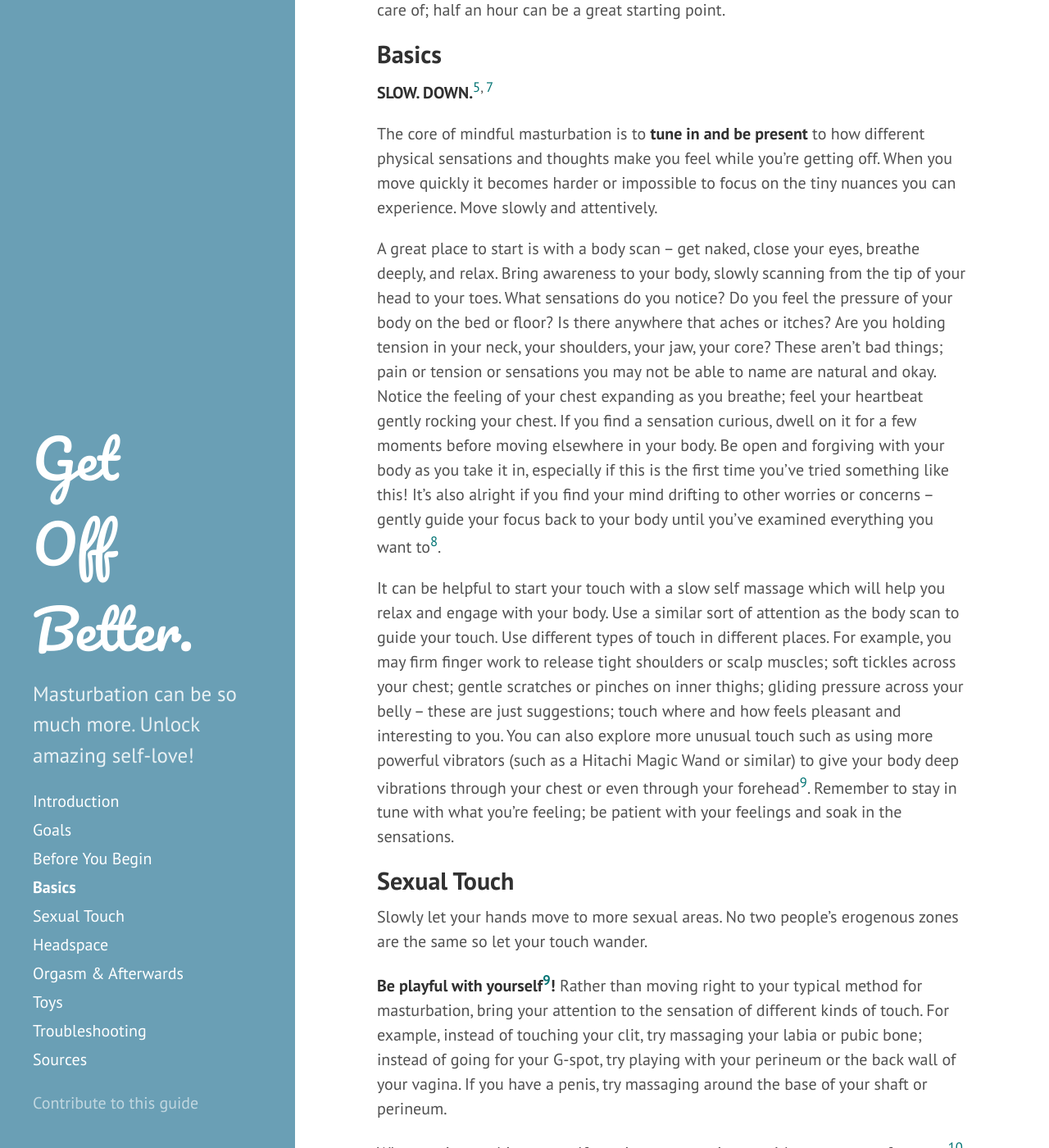
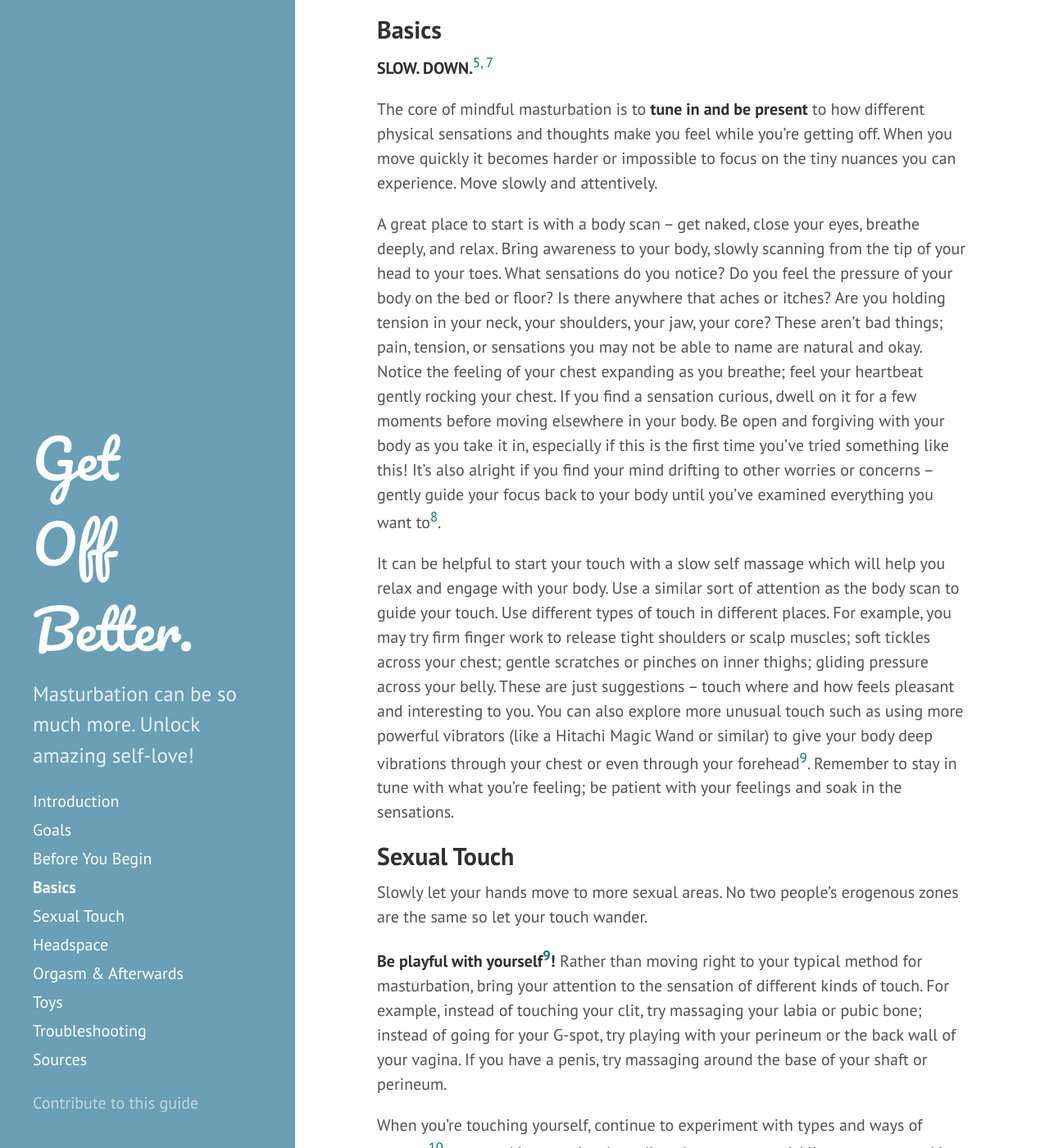
Before and after one commit to abigailsegreta/mindfulmasturbation, a Jekyll site: the page built from index.md, in a window 1280 px wide and 1400 px high, scrolled down 2052 px. Shown: the whole window at 82% size. Built offline with Jekyll 4.4.1, drawn with Linux system fonts in a browser that asks for light colours; some of the changed text lies outside the part shown.

Commit message:
Add reviewer edits

```diff
--- a/index.md
+++ b/index.md
@@ -13,9 +13,9 @@
         <code>audio</code> element.
 </audio>
 
-*Mindful masturbation* is the practice of self-pleasure while practicing _mindfulness_, which means you intentionally focus on the sensations you experience in the moment, drawing your focus into your body and senses[^mindfulness-def]. Masturbation to sleep, relax, or relieve sexual tension is lovely, but it can be so much more! Mindful masturbation can be a gateway not just to better pleasure and more powerful orgasms but radical self-love and confidence within your physical and sexual being.
+*Mindful masturbation* is the practice of self-pleasure while practicing _mindfulness_ -- intentionally focusing on the sensations you experience in the moment, drawing your focus into your body and senses[^mindfulness-def]. Masturbation to sleep, relax, or relieve sexual tension is lovely, but it can be so much more! Mindful masturbation can be a gateway not just to better pleasure and more powerful orgasms but to radical self-love and confidence in your physical and sexual being.
 
-This guide will consolidate mindful masturbation tips and ideas from around the web in one easy guide to getting started with a better way to get off!
+**This guide will consolidate mindful masturbation tips and ideas from around the web in one easy guide to getting started with a better way to get off!**
 
 <div class="message">
   <blockquote>
@@ -58,9 +58,9 @@
 
 The core of mindful masturbation is to **tune in and be present** to how different physical sensations and thoughts make you feel while you're getting off. When you move quickly it becomes harder or impossible to focus on the tiny nuances you can experience. Move slowly and attentively.
 
-A great place to start is with a body scan -- get naked, close your eyes, breathe deeply, and relax. Bring awareness to your body, slowly scanning from the tip of your head to your toes. What sensations do you notice? Do you feel the pressure of your body on the bed or floor? Is there anywhere that aches or itches? Are you holding tension in your neck, your shoulders, your jaw, your core? These aren't bad things; pain or tension or sensations you may not be able to name are natural and okay. Notice the feeling of your chest expanding as you breathe; feel your heartbeat gently rocking your chest. If you find a sensation curious, dwell on it for a few moments before moving elsewhere in your body. Be open and forgiving with your body as you take it in, especially if this is the first time you've tried something like this! It's also alright if you find your mind drifting to other worries or concerns -- gently guide your focus back to your body until you've examined everything you want to[^body-scan].
+A great place to start is with a body scan -- get naked, close your eyes, breathe deeply, and relax. Bring awareness to your body, slowly scanning from the tip of your head to your toes. What sensations do you notice? Do you feel the pressure of your body on the bed or floor? Is there anywhere that aches or itches? Are you holding tension in your neck, your shoulders, your jaw, your core? These aren't bad things; pain, tension, or sensations you may not be able to name are natural and okay. Notice the feeling of your chest expanding as you breathe; feel your heartbeat gently rocking your chest. If you find a sensation curious, dwell on it for a few moments before moving elsewhere in your body. Be open and forgiving with your body as you take it in, especially if this is the first time you've tried something like this! It's also alright if you find your mind drifting to other worries or concerns -- gently guide your focus back to your body until you've examined everything you want to[^body-scan].
 
-It can be helpful to start your touch with a slow self massage which will help you relax and engage with your body. Use a similar sort of attention as the body scan to guide your touch. Use different types of touch in different places. For example, you may firm finger work to release tight shoulders or scalp muscles; soft tickles across your chest; gentle scratches or pinches on inner thighs; gliding pressure across your belly -- these are just suggestions; touch where and how feels pleasant and interesting to you. You can also explore more unusual touch such as using more powerful vibrators (such as a Hitachi Magic Wand or similar) to give your body deep vibrations through your chest or even through your forehead[^caitlin-roberts-video]. Remember to stay in tune with what you're feeling; be patient with your feelings and soak in the sensations.
+It can be helpful to start your touch with a slow self massage which will help you relax and engage with your body. Use a similar sort of attention as the body scan to guide your touch. Use different types of touch in different places. For example, you may try firm finger work to release tight shoulders or scalp muscles; soft tickles across your chest; gentle scratches or pinches on inner thighs; gliding pressure across your belly. These are just suggestions -- touch where and how feels pleasant and interesting to you. You can also explore more unusual touch such as using more powerful vibrators (like a Hitachi Magic Wand or similar) to give your body deep vibrations through your chest or even through your forehead[^caitlin-roberts-video]. Remember to stay in tune with what you're feeling; be patient with your feelings and soak in the sensations.
 
 ## Sexual Touch
 
@@ -68,15 +68,15 @@
 
 **Be playful with yourself[^caitlin-roberts-video]!** Rather than moving right to your typical method for masturbation, bring your attention to the sensation of different kinds of touch. For example, instead of touching your clit, try massaging your labia or pubic bone; instead of going for your G-spot, try playing with your perineum or the back wall of your vagina. If you have a penis, try massaging around the base of your shaft or perineum.
 
-When you're touching yourself, continue to experiment with types ways of contact[^surry-hills-therapy] -- try stroking, tapping, kneading, deep pressure, tickling, or even spanking. Even if a touch doesn't immediately feel pleasurable, keep your mind on the feeling of your skin and the way the touch feels. You can also try switching things up by using your non-dominant hand[^shape-howto] or both hands, or doing familiar motions but far more slowly than usual.
+When you're touching yourself, continue to experiment with types and ways of contact[^surry-hills-therapy] -- try stroking, tapping, kneading, deep pressure, tickling, or even spanking. Even if a touch doesn't immediately feel pleasurable, keep your mind on the feeling of your skin and the way the touch feels. You can also try switching things up by using your non-dominant hand[^shape-howto] or both hands, or doing familiar motions but far more slowly than usual.
 
 Remember to keep your breathing deep and regular, and very importantly **feel free to make noise!** You might feel the urge to moan or be breathy when you're doing self massage; lean into it! Society can make moaning or noise into a shameful thing but it's a beautiful way to express pleasure. Don't feel constrained by problematic gender norms either -- if you identify as more feminine, it's okay to growl and grunt; if you identify as masculine it's okay to mewl or coo. Let go of society's inhibitions and feel every bit of your delicious pleasure!
 
 ## Headspace
 
-As continually mentioned, the goal is to **experience pleasure**: be present for the sensations your body gives you and try to make your goal feeling good, not having an orgasm. Look for the pleasure in what you're doing; even if a motion doesn't seem to be immediately lovely, observe the sensation and how your body reacts to it.
+As continually mentioned, the goal is to **experience pleasure**: be present for the sensations your body gives you. Try to make your goal feeling good, not having an orgasm. Look for the pleasure in what you're doing; even if a motion doesn't seem to be immediately lovely, observe the sensation and how your body reacts to it.
 
-Shame about the physical appearance of our bodies can be a powerful negative force. Try to take your body as it is; thank it for its ability to feel pleasure and for being an amazing, intricate vessel for your mind and soul. If positive body image is something you struggle with, verbal affirmations before or during your masturbation time can be powerful; masturbation while watching yourself in a mirror can also be a radical act of presence with your physical self.
+Shame about the physical appearance of our bodies can be a powerful negative force. Try to take your body as it is; thank it for its ability to feel pleasure and for being an amazing, intricate vessel for your mind and soul. If positive body image is something you struggle with, verbal affirmations before or during your masturbation time can be powerful. Masturbation while watching yourself in a mirror can also be a radical act of presence with your physical self.
 
 If you feel drawn into a certain headspace or mood as you masturbate, embrace it! Sometimes you might feel small, submissive, and gentle; other times you might feel strong, powerful, and dominant. You may even enjoy repeating a mantra as you masturbate such as "I'm so strong," "My body is beautiful," or "I'm delicious!"
 
```
Also changed, not shown: other parts of index.md (+8 -8 lines).
